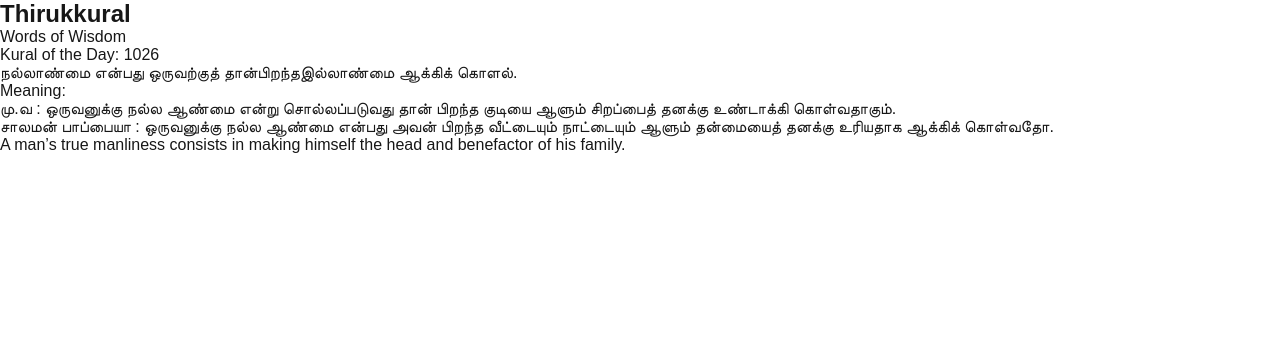
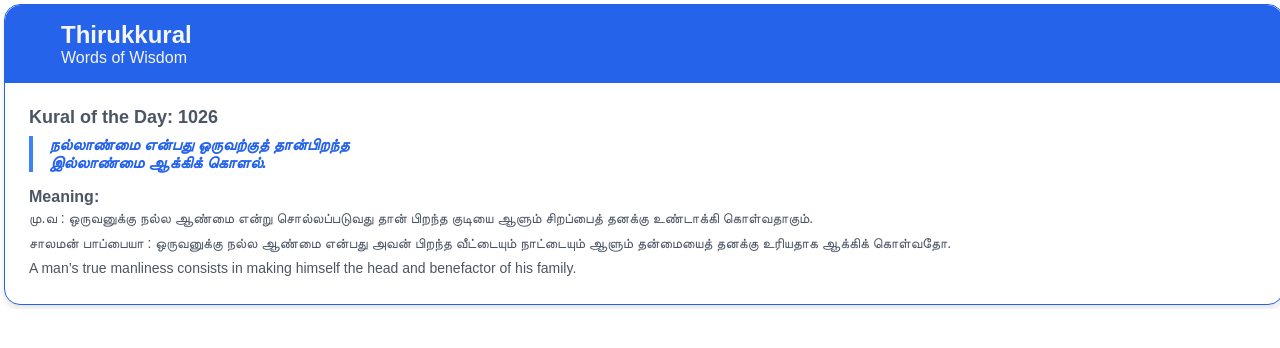
Before and after one commit to nramc/thirukkural-api, a Next.js app: page /kural-of-the-day in a window 1280 px wide. Shown: the top 348 px of the page. Built offline with nearby package versions, Linux system fonts and the light colour scheme; no server answers.

Commit message:
feat: Update renovate config to pin lock file dependencies  #36

```diff
--- /dev/null
+++ b/app/assets/css/card-layout.css
@@ -0,0 +1,73 @@
+/* styles.css */
+
+/* Card container */
+.card-container {
+    width: 100%; /* equivalent to max-w-xl */
+    margin: 0.25rem;
+    background-color: #ffffff;
+    box-shadow: 0 4px 6px rgba(0, 0, 0, 0.1);
+    border-radius: 1rem; /* rounded-2xl */
+    overflow: hidden;
+    border: 1px solid #2563eb; /* border-gray-200 */
+}
+
+/* Card header */
+.card-header {
+    background-color: #2563eb; /* bg-blue-600 */
+    color: whitesmoke;
+    padding: 1rem;
+    display: flex;
+    align-items: center;
+    border-top-left-radius: 1rem; /* rounded-t-2xl */
+    border-top-right-radius: 1rem; /* rounded-t-2xl */
+}
+
+/* Avatar inside the card */
+.card-avatar {
+    width: 2.5rem; /* w-10 */
+    height: 2.5rem; /* h-10 */
+    background-size: cover;
+    background-position: center;
+    border-radius: 50%; /* rounded-full */
+}
+
+/* Card content section */
+.card-content {
+    padding: 1.5rem; /* p-6 */
+}
+
+/* Title section */
+.card-title {
+    font-weight: bold;
+    color: #4b5563; /* text-gray-700 */
+    font-size: 1.125rem; /* text-lg */
+}
+
+/* Blockquote section */
+.card-quote {
+    font-style: italic;
+    color: #2563eb; /* text-blue-600 */
+    font-weight: bold;
+    display: flex;
+    flex-direction: column;
+    margin-top: 0.5rem; /* mt-2 */
+    padding-left: 1rem; /* ps-3 */
+    border-left: 4px solid #3b82f6; /* border-l-4, border-blue-500 */
+}
+
+/* Meaning section */
+.card-meaning {
+    margin-top: 1rem; /* mt-4 */
+}
+
+.card-meaning-title {
+    font-weight: bold;
+    color: #4b5563; /* text-gray-700 */
+}
+
+.card-meaning-item {
+    padding-top: 0.25rem;
+    padding-bottom: 0.25rem;
+    font-size: 0.875rem; /* text-sm */
+    color: #4b5563; /* text-gray-600 */
+}
--- a/app/kural-of-the-day/page.tsx
+++ b/app/kural-of-the-day/page.tsx
@@ -25,26 +25,26 @@
 
 
      return (
-         <div className="max-w-xl mx-auto bg-white shadow-lg rounded-2xl overflow-hidden border border-gray-200">
-             <div className="bg-blue-600 p-4 flex items-center rounded-t-2xl">
-                 <div className="w-10 h-10 bg-cover bg-center rounded-full" style={{ backgroundImage: "url('/assets/logo/tamil/img.png')" }}></div>
+         <div className="card-container">
+             <div className="card-header">
+                 <div className="card-avatar"></div>
                  <div className="ml-4 text-white">
                      <h2 className="text-xl font-bold">Thirukkural</h2>
                      <p className="text-sm">Words of Wisdom</p>
                  </div>
              </div>
 
-             <div className="p-6">
-                 <p className="font-bold text-gray-700 text-lg">Kural of the Day: {currentKural.number}</p>
-                 <blockquote className="italic text-blue-600 font-semibold flex flex-col mt-2 ps-3 border-l-4 border-blue-500">
+             <div className="card-content">
+                 <p className="card-title">Kural of the Day: {currentKural.number}</p>
+                 <blockquote className="card-quote">
                      <span>{currentKural.kural[0]}</span>
                      <span>{currentKural.kural[1]}</span>
                  </blockquote>
-                 <div className="mt-4">
-                     <p className="font-bold text-gray-700">Meaning:</p>
-                     <div className="ps-3 text-gray-600">
+                 <div className="card-meaning">
+                     <p className="card-meaning-title">Meaning:</p>
+                     <div className="ps-3">
                          {Object.entries(currentKural.meaning).map(([key, value]) => (
-                             <p key={key} className="py-1 text-sm">{value}</p>
+                             <p key={key} className="card-meaning-item">{value}</p>
                          ))}
                      </div>
                  </div>
--- a/app/layout.tsx
+++ b/app/layout.tsx
@@ -1,6 +1,7 @@
 import type { Metadata } from "next";
 import localFont from "next/font/local";
 import "./globals.css";
+import "./assets/css/card-layout.css"
 import React from "react";
 
 const geistSans = localFont({
```
Also changed, not shown: app/assets/logo/tamil/img.png (added).
